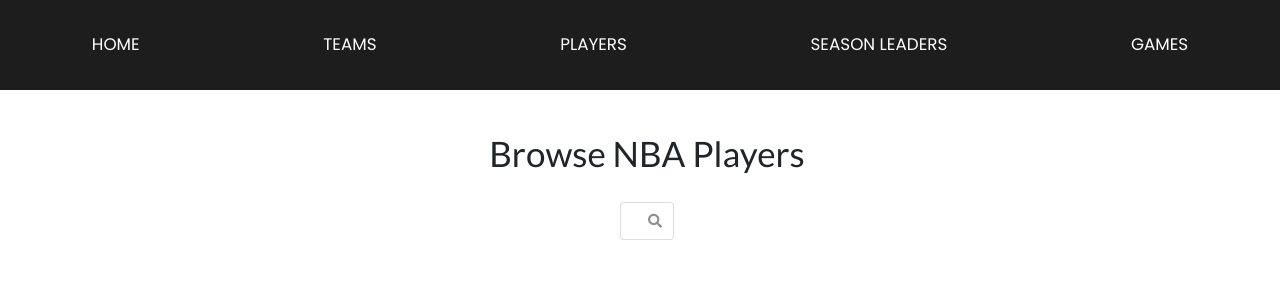
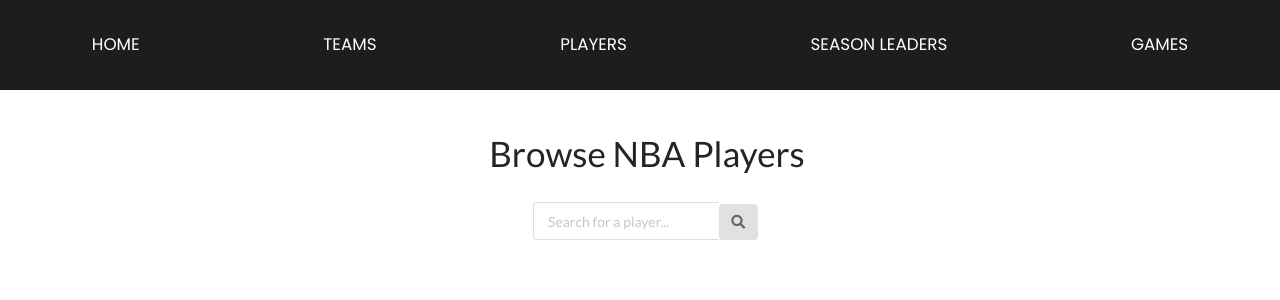
Before and after one commit to MaryAnnN28/NBA-Stats-API, a React (Create React App) app: page /players in a window 1280 px wide. Shown: the top 300 px of the page. Built offline with nearby package versions, Linux system fonts and the light colour scheme.

Commit message:
update to player cards using semanticc

```diff
--- a/src/components/Containers/App.js
+++ b/src/components/Containers/App.js
@@ -2,18 +2,19 @@
 import './App.css';
 import 'bootstrap/dist/css/bootstrap.min.css';
 
+import { BrowserRouter } from 'react-router-dom';
 
 import Navbar from '../Layout/Navbar';
 import Routes from '../Routes/Routes';
-// import Footer from '../Layout/Footer';
 
 
 
 const App = () => (
   <React.Fragment>
-    <Navbar />
-    <Routes />
-    {/* <Footer /> */}
+    <BrowserRouter>
+      <Navbar />
+      <Routes />
+    </BrowserRouter>
 
   </React.Fragment>
 )
--- a/src/components/Players/PlayerPage.js
+++ b/src/components/Players/PlayerPage.js
@@ -55,18 +55,21 @@
   const playersList = players.map((player) => {
     return (
 
-      <div key={player.id} className="player-card">
+      <div key={player.id} className="ui card">
       <Router>
         <Link
           to={`/players/${player.id}`}
           id={player.id}
-          className="player-name-link"
         >
-          {player.first_name} {player.last_name}
+          <center><h3>{player.first_name} {player.last_name}</h3></center>
         </Link>
       </Router>
-        <p>Position: {player.position}</p>
-        <p>Team: {player.team.full_name}</p>
+        <p>
+          <br />
+          <b>Position:</b> {player.position}
+          <br />
+          <b>Team:</b> {player.team.full_name}
+        </p>
       </div>
     );
   });
@@ -78,17 +81,20 @@
       <div className="form-container">
         <h1 className="players-heading">Browse NBA Players</h1>
         <form onSubmit={onSubmitHandler} className="ui form">
-          <div className="ui fluid icon input">
+          <div className="ui action input">
+
           <input
             type="text"
             value={term}
-            //name="text"
+            name="text"
             className="search-input"
             placeholder="Search for a player..."
             onChange={onChangeHandler}
           />
-          <i className="search icon"></i>
           </div>
+          <button type="submit" className="ui icon button">
+            <i class="search icon"></i>
+          </button>
         </form>
         {showClearBtn && (
           <button onClick={clearPlayersResults} className="btn clear-btn">
--- a/src/components/Routes/Routes.js
+++ b/src/components/Routes/Routes.js
@@ -13,7 +13,7 @@
     <Switch>
       <Route exact path="/" component={LandingPage} />
       <Route exact path="/players" component={PlayerPage} />
-      <Route exact path="/players/:id" component={(props) => <Player {...props} />} />
+      <Route path="/players/:id" exact component={Player} />
       <Route exact path="/teams" component={Teams} />
       <Route exact path="/teams/:id" component={Team} />
       <Route exact path="/games" component={Games} />
```
